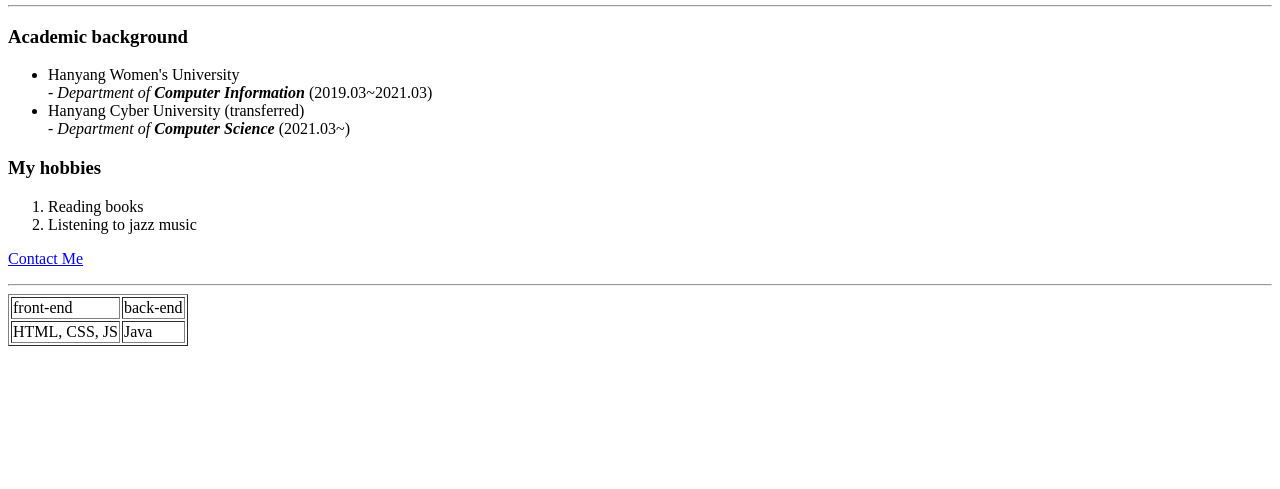
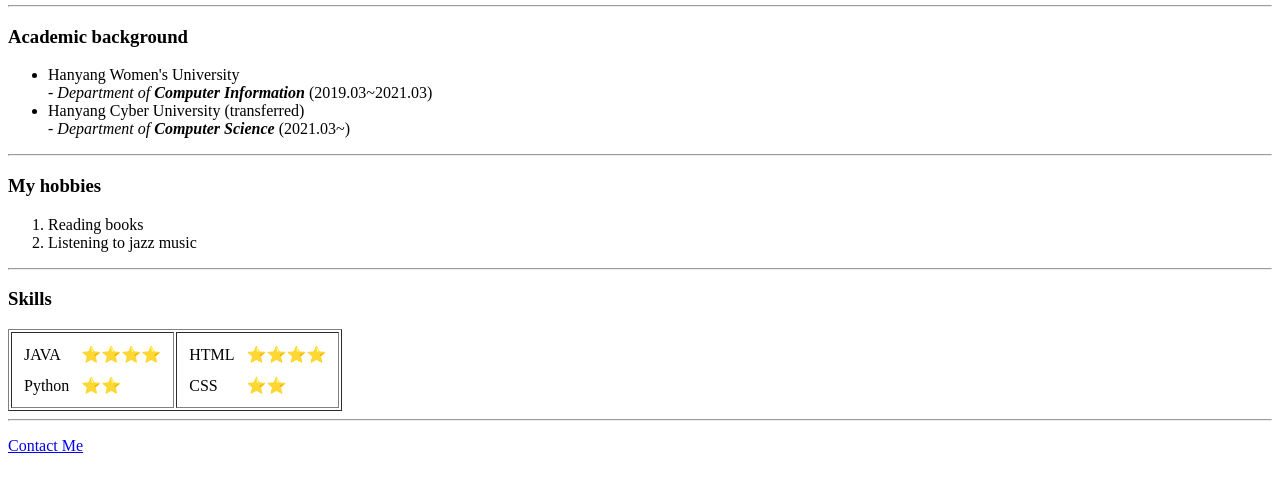
Before and after one commit to Just-TryIt/Udemy_2022-Web-Developmen-Bootcamp, a plain HTML site: page index.html in a window 1280 px wide. Shown: the part 167-656 px from the top of the page. Drawn offline with Linux system fonts and the light colour scheme.

Commit message:
25강) 내부에 두 개의 테이블이 중첩된 단일 테이블 만들기

```diff
--- a/index.html
+++ b/index.html
@@ -30,25 +30,51 @@
       (2021.03~)</li>
   </ul>
 
+  <hr>
   <h3>My hobbies</h3>
   <ol>
     <li>Reading books</li>
     <li>Listening to jazz music</li>
   </ol>
 
-  <p><a href="email.html">Contact Me</a></p>
   <hr>
-
+  <h3>Skills</h3>
   <table border="1">
     <tr>
-      <td>front-end</td>
-      <td>back-end</td>
+      <td>
+        <table cellspacing="10">
+          <tr>
+            <td>JAVA</td>
+            <td>⭐⭐⭐⭐</td>
+          </tr>
+          <tr>
+            <td>Python</td>
+            <td>⭐⭐</td>
+          </tr>
+        </table>
+      </td>
+      <td>
+        <table cellspacing="10">
+          <tr>
+            <td>HTML</td>
+            <td>⭐⭐⭐⭐</td>
+          </tr>
+          <tr>
+            <td>CSS</td>
+            <td>⭐⭐</td>
+          </tr>
+        </table>
+      </td>
     </tr>
+  </table>
 
-    <tr>
-      <td>HTML, CSS, JS</td>
-      <td>Java</td>
-    </tr>
+
+
+
+
+
+  <hr>
+  <p><a href="email.html">Contact Me</a></p>
 
 </body>
 
```
Also changed, not shown: email.html (+1 -0 lines).
